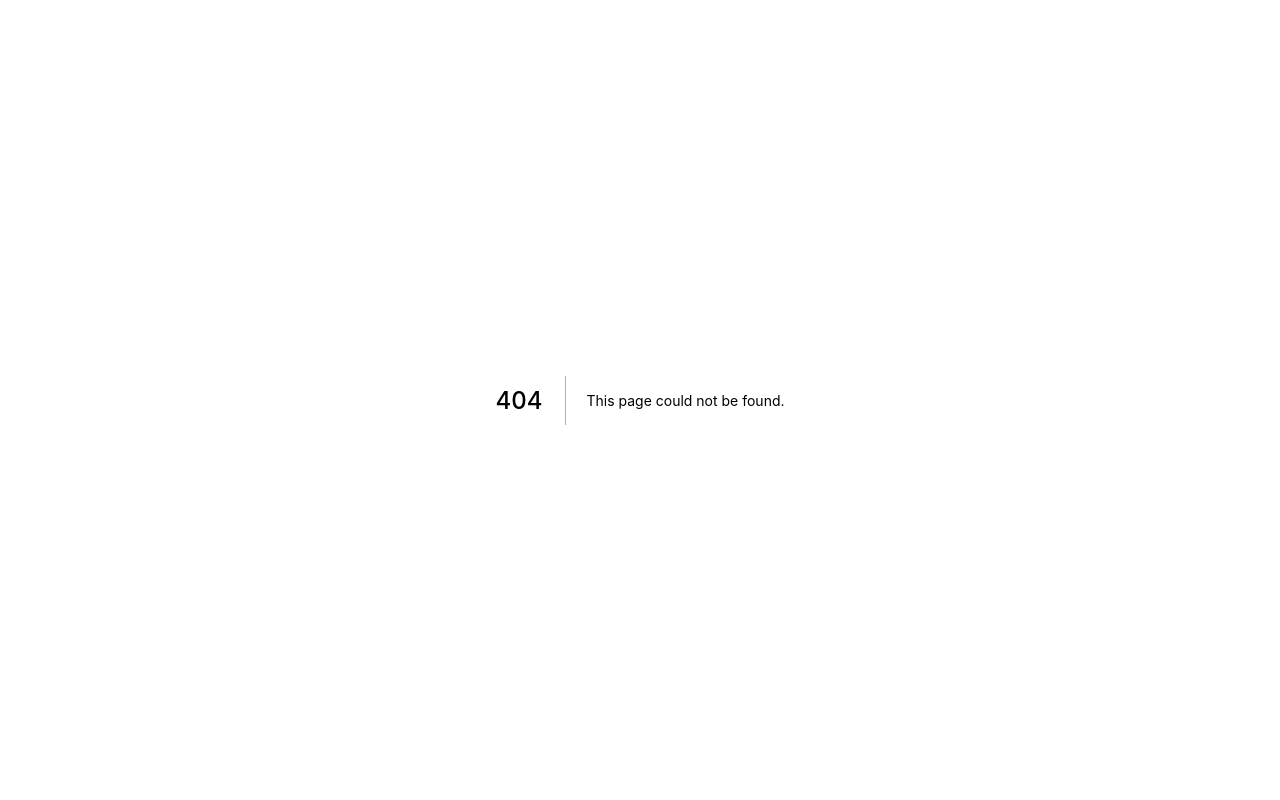
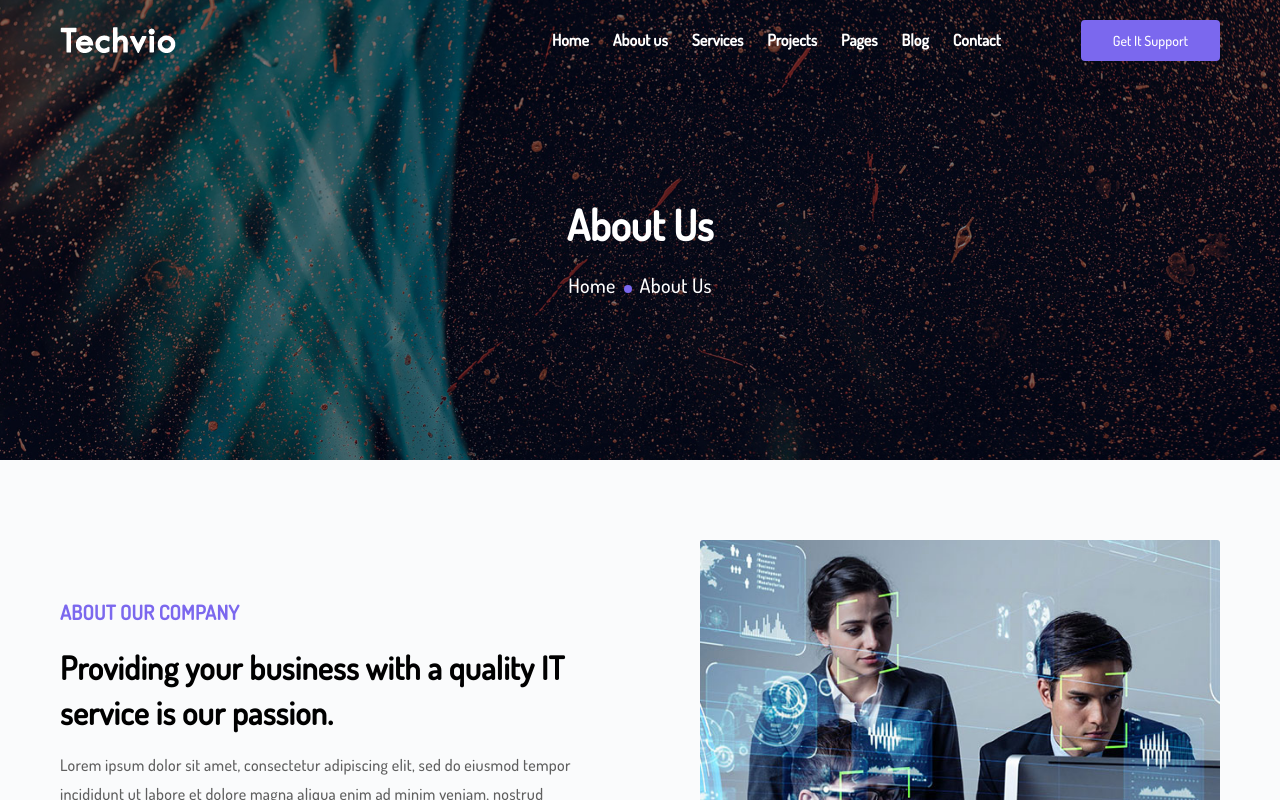
Before and after one commit to hippieknight/tech-vio, a Next.js app: page /about-us in a window 1280 px wide. Before the commit this address had no page. Shown: the top 800 px of the page. Built offline with nearby package versions, Linux system fonts and the light colour scheme.

Commit message:
feat: about us page

```diff
--- a/pages/_app.js
+++ b/pages/_app.js
@@ -1,7 +1,12 @@
+import SiteLayout from "../public/components/_layout/SiteLayout";
 import "../styles/globals.scss";
 
 function MyApp({ Component, pageProps }) {
-  return <Component {...pageProps} />;
+  return (
+    <SiteLayout>
+      <Component {...pageProps} />
+    </SiteLayout>
+  );
 }
 
 export default MyApp;
--- /dev/null
+++ b/pages/about-us/index.js
@@ -0,0 +1,21 @@
+import BannerAboutUs from "../../public/components/pages/about-us/banner/Banner";
+import AboutUs from "../../public/components/pages/homepage/about-us/AboutUs";
+import Counter from "../../public/components/pages/homepage/counter/Counter";
+import OurCustomer from "../../public/components/pages/homepage/our-customer/OurCustomer";
+import OurTeam from "../../public/components/pages/homepage/our-team/OurTeam";
+import Testimonial from "../../public/components/pages/homepage/testimonial/Testimonial";
+import WorkWithUs from "../../public/components/pages/homepage/work-with-us/WorkWithUs";
+
+export default function AboutUsPage() {
+  return (
+    <>
+      <BannerAboutUs />
+      <AboutUs />
+      <Counter />
+      <OurTeam />
+      <Testimonial />
+      <WorkWithUs />
+      <OurCustomer />
+    </>
+  );
+}
--- a/pages/index.js
+++ b/pages/index.js
@@ -1,13 +1,9 @@
-import ScrollButton from "../public/components/_common/scroll/ScrollButton";
-import Header from "../public/components/_layout/header/Header";
 import HomePage from "./homepage/index";
 
 export default function Home() {
   return (
     <>
-      <Header />
       <HomePage />
-      <ScrollButton />
     </>
   );
 }
--- /dev/null
+++ b/public/components/_common/breadcrumb/BreadCrumb.js
@@ -0,0 +1,67 @@
+import styled from "@emotion/styled";
+import { useRouter } from "next/router";
+import Link from "next/link";
+
+export default function BreadCrumb() {
+  const router = useRouter();
+  const routes = router.pathname.split("/");
+
+  return (
+    <Wrap>
+      {routes.map((route) => {
+        if (route === "")
+          return (
+            <Link href="/" type="content">
+              <p>Home</p>
+            </Link>
+          );
+        else
+          return (
+            <Link href={route} type="content">
+              <p>{route.split("-").join(" ")}</p>
+            </Link>
+          );
+      })}
+    </Wrap>
+  );
+}
+
+const Wrap = styled.div`
+  color: var(--white);
+  display: flex;
+  justify-content: center;
+
+  & > *:not(:first-of-type) {
+    display: flex;
+    align-items: center;
+    justify-content: center;
+    &::before {
+      content: "";
+      width: 8px;
+      height: 8px;
+      margin-top: 8px;
+      background-color: var(--primary-purple);
+      border-radius: 50px;
+      margin-right: 8px;
+    }
+  }
+
+  p {
+    color: var(--white);
+    text-transform: capitalize;
+    font-size: 18px;
+    cursor: pointer;
+
+    &:not(:last-of-type) {
+      margin-right: 8px;
+    }
+
+    &:hover {
+      color: var(--primary-purple);
+    }
+
+    @media (min-width: 1024px) {
+      font-size: 20px;
+    }
+  }
+`;
--- /dev/null
+++ b/public/components/_layout/SiteLayout.js
@@ -0,0 +1,12 @@
+import ScrollButton from "../_common/scroll/ScrollButton";
+import Header from "./header/Header";
+
+const SiteLayout = ({ children }) => (
+  <>
+    <Header />
+    <ScrollButton />
+    {children}
+  </>
+);
+
+export default SiteLayout;
--- a/public/components/_layout/header/Header.js
+++ b/public/components/_layout/header/Header.js
@@ -4,7 +4,6 @@ import styled from "@emotion/styled";
 import { FaBars } from "react-icons/fa";
 import { MdClose } from "react-icons/md";
 //hooks
-import useMediaQuery from "../../../hooks/useMediaQuery";
 import Link from "next/link";
 
 const Header = () => {
@@ -33,7 +32,7 @@ const Header = () => {
       <Wrap>
         <a href="#" type="content">
           <LogoWrap>
-            <img src="./img/logo.png" alt="logo" />
+            <Logo src="./img/logo.png" alt="logo" />
           </LogoWrap>
         </a>
 
@@ -45,25 +44,21 @@ const Header = () => {
           )}
 
           <SidebarWrap className={`${showSidebar ? "show" : "hide"}`}>
-            <NavLink href="#">Home</NavLink>
-            <NavLink href="#">About us</NavLink>
-            <NavLink href="#">Services</NavLink>
-            <NavLink href="#">Projects</NavLink>
-            <NavLink href="#">Pages</NavLink>
-            <NavLink href="#">Blog</NavLink>
-            <NavLink href="#">Contact</NavLink>
+            {routes.map((route) => (
+              <NavLink key={route.id} href={route.path}>
+                {route.page}
+              </NavLink>
+            ))}
           </SidebarWrap>
         </MobileNavbar>
 
         <DesktopNavbar>
           <LinkWrap>
-            <NavLink href="#">Home</NavLink>
-            <NavLink href="#">About us</NavLink>
-            <NavLink href="#">Services</NavLink>
-            <NavLink href="#">Projects</NavLink>
-            <NavLink href="#">Pages</NavLink>
-            <NavLink href="#">Blog</NavLink>
-            <NavLink href="#">Contact</NavLink>
+            {routes.map((route) => (
+              <NavLink key={route.id} href={route.path}>
+                {route.page}
+              </NavLink>
+            ))}
           </LinkWrap>
           <ButtonWrap>
             <Button>Get It Support</Button>
@@ -76,17 +71,56 @@ const Header = () => {
 
 export default Header;
 
+const routes = [
+  {
+    id: 1,
+    page: "Home",
+    path: "/",
+  },
+  {
+    id: 2,
+    page: "About us",
+    path: "/about-us",
+  },
+  {
+    id: 3,
+    page: "Services",
+    path: "/services",
+  },
+  {
+    id: 4,
+    page: "Projects",
+    path: "/projects",
+  },
+  {
+    id: 5,
+    page: "Pages",
+    path: "/pages",
+  },
+  {
+    id: 6,
+    page: "Blog",
+    path: "/blog",
+  },
+  {
+    id: 7,
+    page: "Contact",
+    path: "/contact",
+  },
+];
+
 const HeaderWrap = styled.div`
-  background: linear-gradient(var(--dark-purple), var(--dark-blue));
+  position: sticky;
   padding: 0 16px;
   height: 80px !important;
   top: -120px;
   transition: top 0.5s ease-in-out;
   z-index: 999;
   box-shadow: 0 2px 28px 0 rgb(0 0 0 / 6%);
+  background: transparent;
 
   &.sticky {
-    position: sticky;
+    background: linear-gradient(var(--dark-purple), var(--dark-blue));
     top: 0;
   }
 
@@ -120,6 +154,7 @@ const Wrap = styled.div`
   }
 `;
 const LogoWrap = styled.div``;
+const Logo = styled.img``;
 
 const MobileNavbar = styled.div`
   position: relative;
--- /dev/null
+++ b/public/components/pages/about-us/banner/Banner.js
@@ -0,0 +1,65 @@
+import styled from "@emotion/styled";
+import BreadCrumb from "../../../_common/breadcrumb/BreadCrumb";
+
+const BannerAboutUs = () => {
+  return (
+    <Wrapper>
+      <SectionWrap>
+        <PageName>About Us</PageName>
+        <BreadCrumb />
+      </SectionWrap>
+    </Wrapper>
+  );
+};
+
+export default BannerAboutUs;
+
+const Wrapper = styled.div`
+  position: relative;
+  display: flex;
+  flex-direction: column;
+  justify-content: center;
+  align-items: center;
+  z-index: 1;
+  background-image: url("./img/banner/about-us/banner-bg.jpg");
+  background-position: center center;
+  background-size: cover;
+  background-repeat: no-repeat;
+  height: 300px;
+  margin: -80px auto 0;
+
+  &::before {
+    content: "";
+    position: absolute;
+    height: 100%;
+    width: 100%;
+    background-color: #030821;
+    left: 0;
+    top: 0;
+    opacity: 0.5;
+    z-index: -1;
+  }
+
+  @media (min-width: 1024px) {
+    height: 500px;
+    margin-top: -120px;
+  }
+`;
+const SectionWrap = styled.div`
+  display: flex;
+  justify-content: center;
+  align-items: center;
+  flex-direction: column;
+`;
+
+const PageName = styled.h1`
+  color: var(--white);
+  font-size: 35px;
+  text-align: center;
+  margin-top: 30px;
+  @media (min-width: 1024px) {
+    font-size: 42px;
+    margin-top: 80px;
+    margin-bottom: 16px;
+  } ;
+`;
```
Also changed, not shown: public/components/pages/homepage/banner/Banner.js (+4 -3 lines), public/img/banner/about-us/banner-bg.jpg (added).
